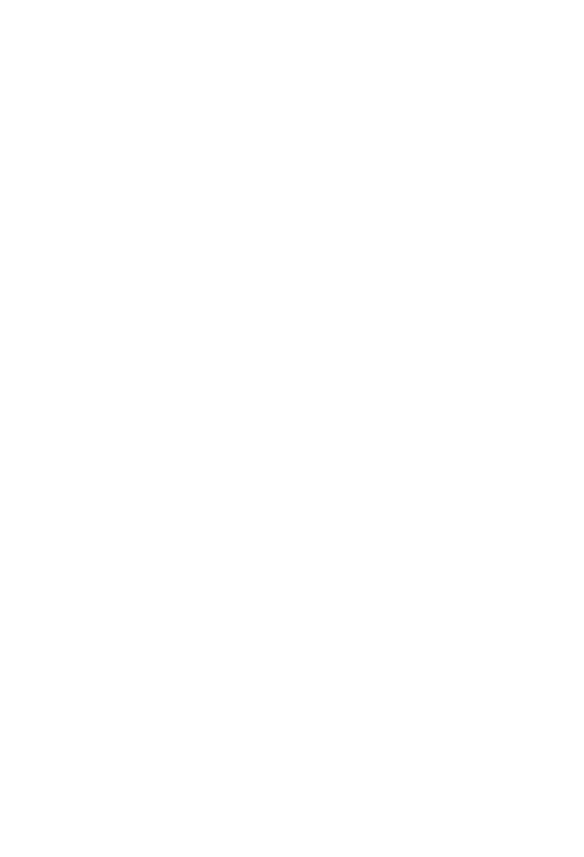
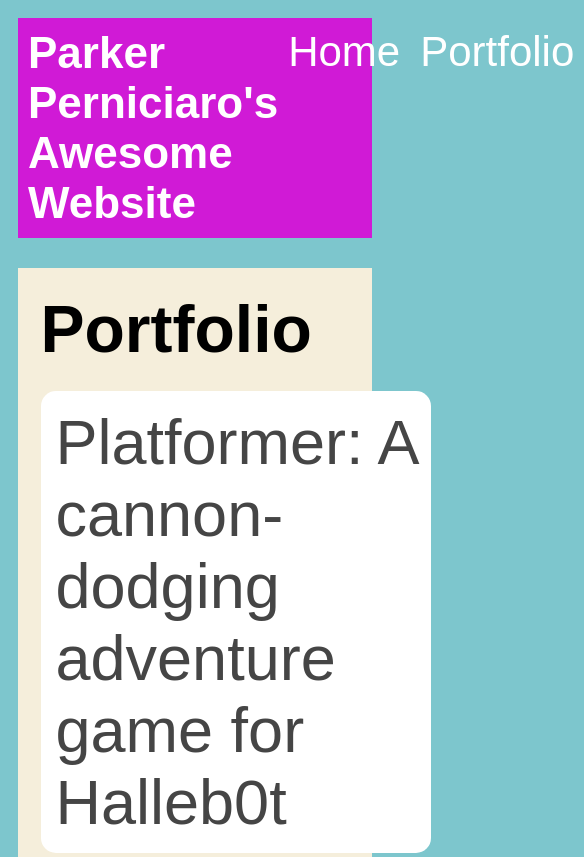
Before and after one commit to parkerpenn/parkerpenn.github.io, a plain HTML site: page portfolio.html in a window 390 px wide. Shown: the top 857 px of the page, 584 px wide, since content can reach past the window. Drawn offline with Linux system fonts and the light colour scheme.

Commit message:
add portfolio page to website

```diff
--- a/portfolio.html
+++ b/portfolio.html
@@ -0,0 +1,41 @@
+<!DOCTYPE html>
+<html>
+  <head>
+    <title>Parker's Website</title>
+     <link rel="stylesheet" href="style.css" />
+  </head>
+
+  <body>
+    <!-- All content goes here -->
+    <div id="all-contents">
+     <nav>
+        <h1>Parker Perniciaro's Awesome Website</h1>
+        <ul id="nav-ul">
+         <li class="nav-li">
+          <a href="index.html">Home</a>
+      </li>
+      <li class="nav-li">
+        <a href="portfolio.html">Portfolio</a>
+        </li>
+      </ul>
+  </nav>
+
+  <main>
+    <div class="content">
+      <h1>Portfolio</h1>
+      <ul id="portfolio">
+        <li>
+  <a href="fsd-projects/platformer/">Platformer: A cannon-dodging adventure game for Halleb0t</a>
+</li>
+<li>
+  <a href="fsd-projects/bouncing-box/">Bouncing Box: A fun introduction to web game development</a>
+</li>
+<li>
+  <a href="fsd-projects/circularity/">Circularity: A poetic motion experiment with circles</a>
+</li>
+     </ul>
+  </div>
+  </main>
+    </div>
+  </body>
+</html>
--- a/style.css
+++ b/style.css
@@ -75,3 +75,76 @@ main {
 h2, h3 {
     margin: 0px;
 }
+/* Portfolio styles */
+.content h1 {
+  color: black;
+}
+
+#portfolio {
+  list-style-type: none;
+  padding-left: 0;
+}
+
+#portfolio li {
+  background: #fff;
+  padding: 10px;
+  border-radius: 10px;
+  margin-bottom: 10px;
+}
+
+#portfolio li:hover {
+  background: #eee;
+}
+
+#portfolio a {
+  text-decoration: none;
+  color: #454545;
+}
+@media screen and (min-width: 120px) and (max-width: 1080px) {
+  main {
+    height: 100ch;
+    zoom: 1.5;
+    display: grid;
+  }
+
+  h1 {
+    font-size: 44px;
+  }
+
+  h2 {
+    font-size: 42px;
+  }
+
+  h3 {
+    font-size: 36px;
+  }
+
+  #all-contents {
+    height: 100ch;
+    margin: none;
+  }
+
+  a {
+    font-size: 42px;
+  }
+
+  .sidebar {
+    margin-right: 0px;
+    justify-content: center;
+    align-items: center;
+  }
+
+  .sidebar-img {
+    width: 100%;
+  }
+
+  p,
+  li {
+    font-size: 24px;
+  }
+
+  .content {
+    align-content: center;
+    justify-content: center;
+  }
+}
```
Also changed, not shown: index.html (+1 -1 lines).
